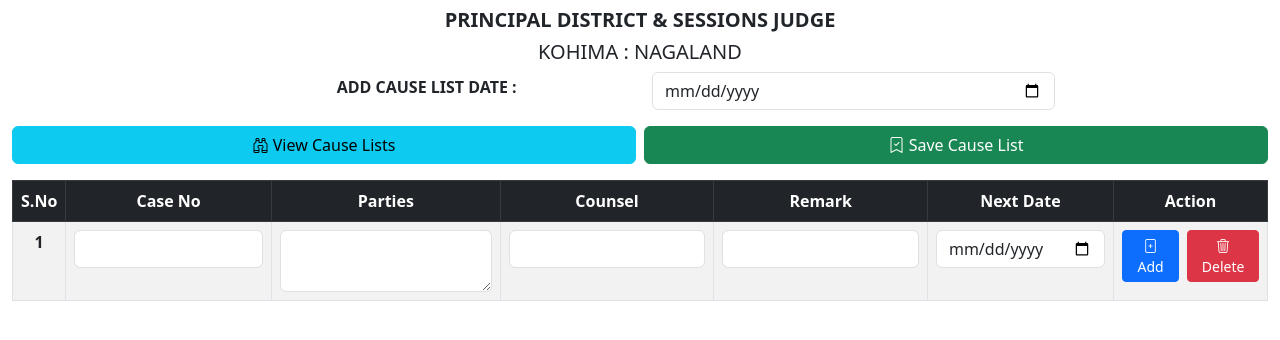
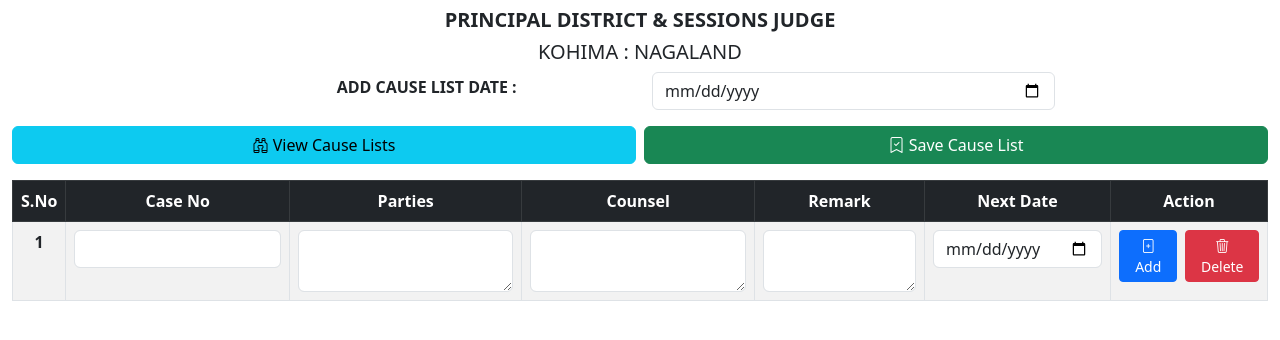
Before and after one commit to Longkumer87/causelist, a PHP site: page /welcome.php in a window 1280 px wide. Shown: the part 56-396 px from the top of the page. Run offline with PHP 8.4, Linux system fonts and the light colour scheme; a user stored in the database is signed in; data comes from the database, SQL or seed files in the repository; data that the repository does not hold is empty.

Commit message:
02-04-2026 office

```diff
--- a/formTable.php
+++ b/formTable.php
@@ -80,8 +80,9 @@
                             </datalist>
                         </td>
                         <td><textarea class="form-control" name="parties[]" style="min-width: 180px;" required></textarea></td>
-                        <td><input type="text" class="form-control" name="counsel[]"></td>
-                        <td><input type="text" class="form-control" name="remark[]"></td>
+                        <td><textarea class="form-control" name="counsel[]" style="min-width: 180px;" required></textarea></td>
+                        <td><textarea class="form-control" name="remarks[]" style="max-width: 180px;" required></textarea></td>
+
                         <td><input type="date" class="form-control" name="next_date[]"></td>
                         <td class="text-center">
                             <div class="d-flex gap-2 justify-content-center">
--- a/includes/script.php
+++ b/includes/script.php
@@ -12,8 +12,8 @@
         <td class="text-center fw-bold">${rowCount + 1}</td>
         <td><input type="text" class="form-control form-control-sm" name="case_no[]" required></td>
         <td><textarea class="form-control form-control-sm" name="parties[]" rows="2" required></textarea></td>
-        <td><input type="text" class="form-control form-control-sm" name="counsel[]"></td>
-        <td><input type="text" class="form-control form-control-sm" name="remark[]"></td>
+        <td><textarea class="form-control form-control-sm" name="counsel[]" rows="2" required></textarea></td>
+        <td><textarea class="form-control form-control-sm" name="remark[]" rows="2" required></textarea></td>
         <td><input type="date" class="form-control form-control-sm" name="next_date[]"></td>
        <td class="text-center">
     <div class="d-flex gap-2 justify-content-center">
--- a/view.php
+++ b/view.php
@@ -88,7 +88,7 @@ $rows = mysqli_fetch_all($result, MYSQLI_ASSOC);
 
             body {
                 font-family: Arial, sans-serif;
-                font-size: 12px;
+                font-size: 10px;
                 text-align: center;
             }
 
```
